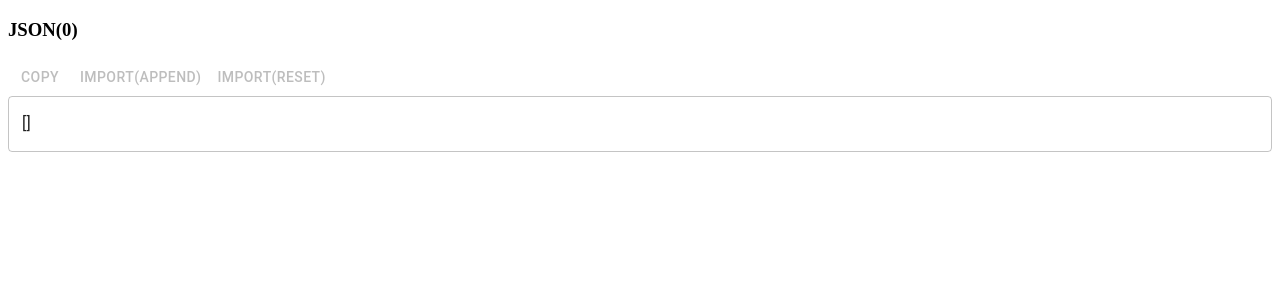
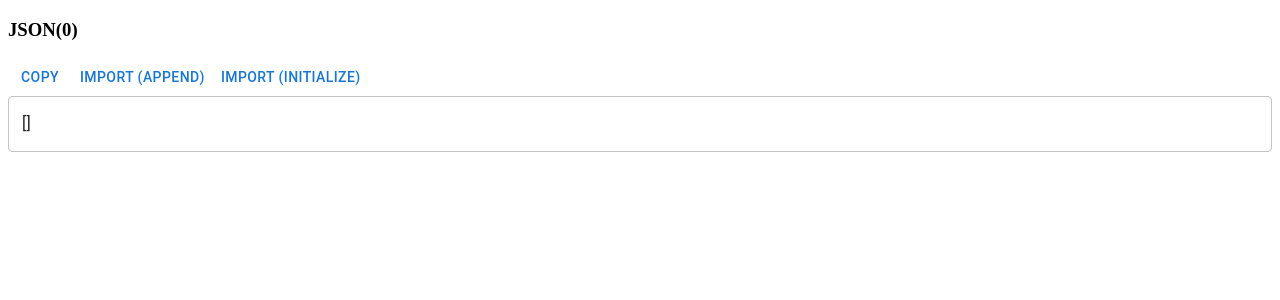
Before and after one commit to uxiun/transformat, a Next.js app: page /TextRewriter/output in a window 1280 px wide. Shown: the top 300 px of the page. Built offline with nearby package versions, Linux system fonts and the light colour scheme.

Commit message:
rev output order, rfct btns

```diff
--- a/pages/TextRewriter/entries.tsx
+++ b/pages/TextRewriter/entries.tsx
@@ -16,8 +16,8 @@ const RecentEntries: FC = () => {
   const [allentries, setAllEntries] = useAtom(allentriesAtom)
   return(
       <div className="entries">
-        {allentries.slice(0, 10).reverse().map(e => (
-          <div key={e.from+e.to}>{JSON.stringify(e)}</div>
+        {allentries.slice(-10).reverse().map(e => (
+          <div key={e.from}>{JSON.stringify(e)}</div>
           ))}
       </div>
   )
--- a/pages/TextRewriter/entryForm.tsx
+++ b/pages/TextRewriter/entryForm.tsx
@@ -32,11 +32,9 @@ const EntryForm: FC = () => {
       sc: useWatchValue.sc?? newForm.sc
     }
     const to = get_by_entry(dedupedEntryMap)(newe)
-    console.log("to", to)
     if (to) {
       setMessage(s => ({...s, alreadyExist: translationTree.confirm.alreadyExist[lang]}))
     } else {
-      console.log("not already exist")
       setMessage(s => ({...s, alreadyExist: ""}))
     }
   }, [useWatchValue])
--- a/pages/TextRewriter/output.tsx
+++ b/pages/TextRewriter/output.tsx
@@ -16,7 +16,16 @@ const JSONoutput: FC = () => {
     parseError: ""
   })
   const [output, setOutput] = useState<string>(sortAndStringify(allentries))
-  const [openTip, setOpenTip] = useState<boolean>(false)
+  type Buttons = {
+    copy: boolean
+    append: boolean
+    initialize: boolean
+  }
+  const [openTip, setOpenTip] = useState<Buttons>({
+    copy: false,
+    append: false,
+    initialize: false
+  })
   useEffect(()=>{
     setOutput(sortAndStringify(allentries))
     setMessages(s => ({...s, parseError: ""}))
@@ -24,19 +33,27 @@ const JSONoutput: FC = () => {
   const handleChange = (e: React.ChangeEvent<HTMLInputElement>) => {
     setOutput(e.target.value)
   }
-  const handleClick = () => {
-    copyToClipboard(output)
-    setOpenTip(true)
+  const handleClick = (attr: keyof Buttons) => () => {
+    if (attr == "copy") {
+      copyToClipboard(output)
+    } else {
+      importClick(attr)()
+    }
+    setOpenTip(s => ({...s, [attr]: true}))
   }
-  type ImportType = "append"|"reset"
+  type ImportType = "append"|"initialize"
   const importClick = (importType: ImportType) => () => {
     try {
       const res: Entry[] = JSON.parse(output)
       console.log(res)
-      if (importType == "reset") {
-        setAllEntries(justDedupEntries(res))
+      if (importType == "initialize") {
+        const {entries, dedupedMap} = justDedupEntries(res)
+        console.log("imported entries:", entries)
+        setAllEntries(entries)
+        setDedupedEntryMap(dedupedMap)
       } else {
         const {entries, dedupedMap} = addEntriesDeduping(dedupedEntryMap)(res)
+        console.log("imported entries:", entries)
         setDedupedEntryMap(dedupedMap)
         setAllEntries(entries)
       }
@@ -44,21 +61,41 @@ const JSONoutput: FC = () => {
       setMessages(s => ({...s, parseError: translationTree.error.parse[lang]}))
     }
   }
+  const tooltip = function ToolTipWrap(name: keyof Buttons) {
+    return(
+      <Tooltip
+        arrow
+        open={openTip[name]}
+        onClose={()=>setOpenTip(s => ({...s, [name]: false}))}
+        disableHoverListener
+        placement="top"
+        title={`${name}!`}
+      >
+          <Button
+            onClick={handleClick(name)}
+          >
+            {name == "copy" ? name : `import (${name})`}
+          </Button>
+      </Tooltip>
+    )
+  }
   return(
     <div>
       <h3>JSON({allentries.length})</h3>
       <div>{allentries.length >= 0 ? "" : ""}</div>
-      <Tooltip
+      <div className="buttons">
+        {(["copy", "append", "initialize"] as (keyof Buttons)[]).map(name => tooltip(name))}
+      </div>
+      {/* <Tooltip
         arrow
-        open={openTip}
-        onClose={()=>setOpenTip(false)}
+        open={openTip.copy}
+        onClose={()=>setOpenTip(s => ({...s, copy: false}))}
         disableHoverListener
-        placement="left"
+        placement="top"
         title="copied!"
       >
           <Button
-            disabled={allentries.length === 0}
-            onClick={handleClick}
+            onClick={handleClick("copy")}
           >
             copy
           </Button>
@@ -66,14 +103,14 @@ const JSONoutput: FC = () => {
       </Tooltip>
       <Tooltip
         arrow
-        open={openTip}
-        onClose={()=>setOpenTip(false)}
+        open={openTip.append}
+        onClose={()=>setOpenTip(s => ({...s, append: false}))}
         disableHoverListener
-        placement="left"
-        title="copied!"
+        placement="top"
+        title="appended!"
       >
           <Button
-            disabled={allentries.length === 0}
+            disabled={output.length === 0}
             onClick={importClick("append")}
           >
             import(append)
@@ -84,16 +121,16 @@ const JSONoutput: FC = () => {
         open={openTip}
         onClose={()=>setOpenTip(false)}
         disableHoverListener
-        placement="left"
-        title="copied!"
+        placement="top"
+        title="initialized!"
       >
           <Button
-            disabled={allentries.length === 0}
+            disabled={output.length === 0}
             onClick={importClick("reset")}
           >
-            import(reset)
+            import(initialize)
           </Button>
-      </Tooltip>
+      </Tooltip> */}
       <div className="messages">
         {Object.entries(messages).map(([k,v])=> <div key={k}>{v}</div> )}
       </div>
--- a/ts/atom.ts
+++ b/ts/atom.ts
@@ -56,7 +56,7 @@ export const keyvalueToEntry = ([k,to]: [string,string]): Entry => ({...JSON.par
 export const dedupEntries = (es: Entry[]) => Array.from(new Set(es.map(e => JSON.stringify(e)))).map(str => JSON.parse(str) as Entry)
 
 export const sortAndStringify = (entries: Entry[]) => JSON.stringify(entries.sort((d,f)=> sortManyTimes(d,f)([
-  e => e.from.length,
+  e => - e.from.length,
   e => unicodePointSum(e.from),
   e => {
     const {to, from, ...bools} = e
@@ -89,5 +89,10 @@ export const justDedupEntries = (entries: Entry[]) => {
     })
   )
   const array = Array.from(deduped)
-  return array.map(k => keyvalueToEntry(k))
+  const e = array.map(k => keyvalueToEntry(k))
+  return {
+    entries: e,
+    dedupedMap: deduped
+  }
+
 }
```
